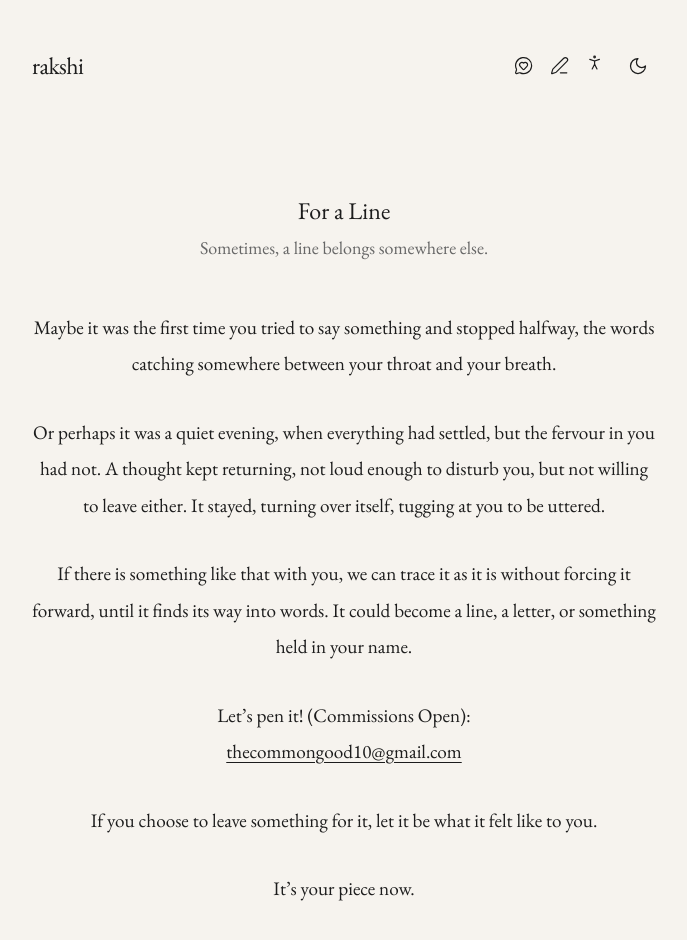
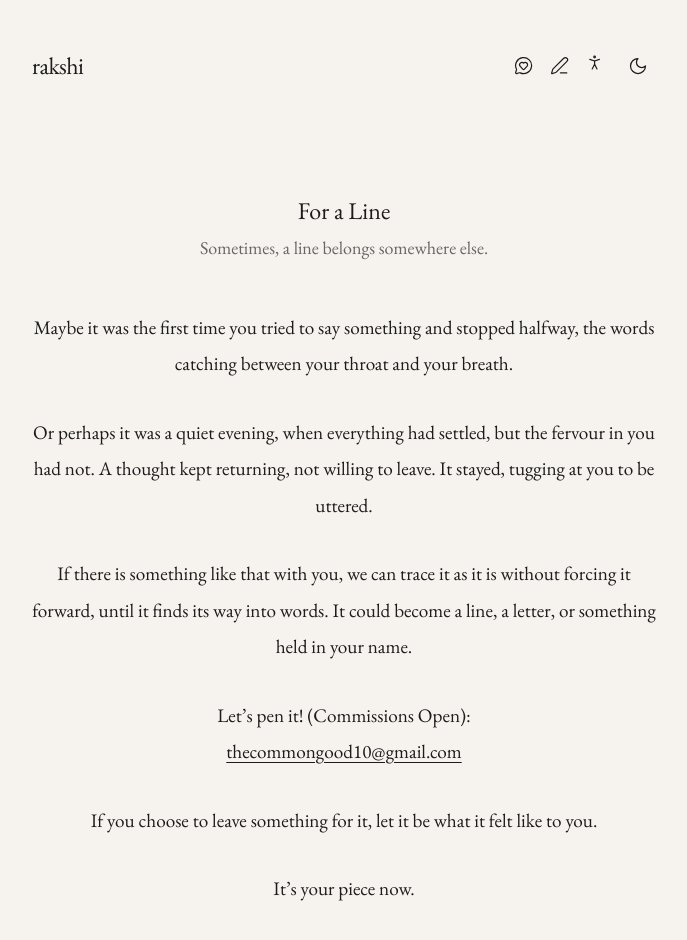
Before and after one commit to rakshew/blog, a Next.js app: page /write in a window 1280 px wide. Shown: the top 940 px of the page, without its empty margins (296-983 px from the left). Built offline with nearby package versions, Linux system fonts and the light colour scheme.

Commit message:
Improve phrasing in page description
Refine wording for clarity and conciseness in the description section.

```diff
--- a/app/write/page.tsx
+++ b/app/write/page.tsx
@@ -17,11 +17,11 @@ export default function WritePage() {
         <div className="space-y-8 text-[1.2rem] leading-[1.9]">
 
           <p>
-            Maybe it was the first time you tried to say something and stopped halfway, the words catching somewhere between your throat and your breath.
+            Maybe it was the first time you tried to say something and stopped halfway, the words catching between your throat and your breath.
           </p>
 
           <p>
-            Or perhaps it was a quiet evening, when everything had settled, but the fervour in you had not. A thought kept returning, not loud enough to disturb you, but not willing to leave either. It stayed, turning over itself, tugging at you to be uttered.
+            Or perhaps it was a quiet evening, when everything had settled, but the fervour in you had not. A thought kept returning, not willing to leave. It stayed, tugging at you to be uttered.
           </p>
 
           <p>
```
